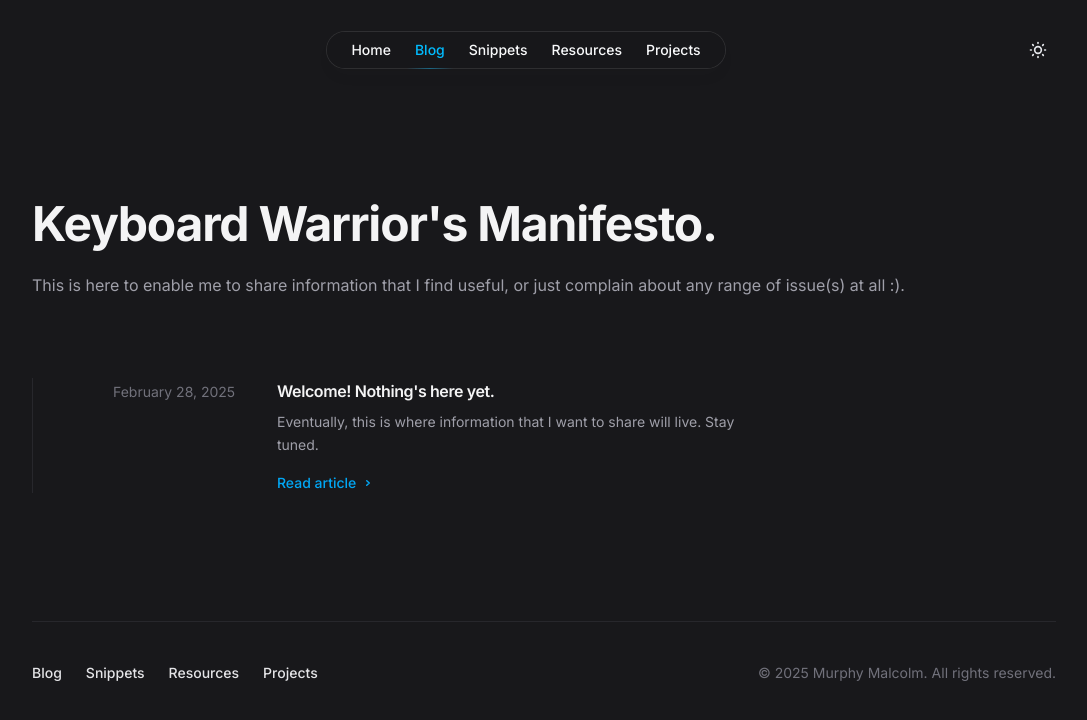
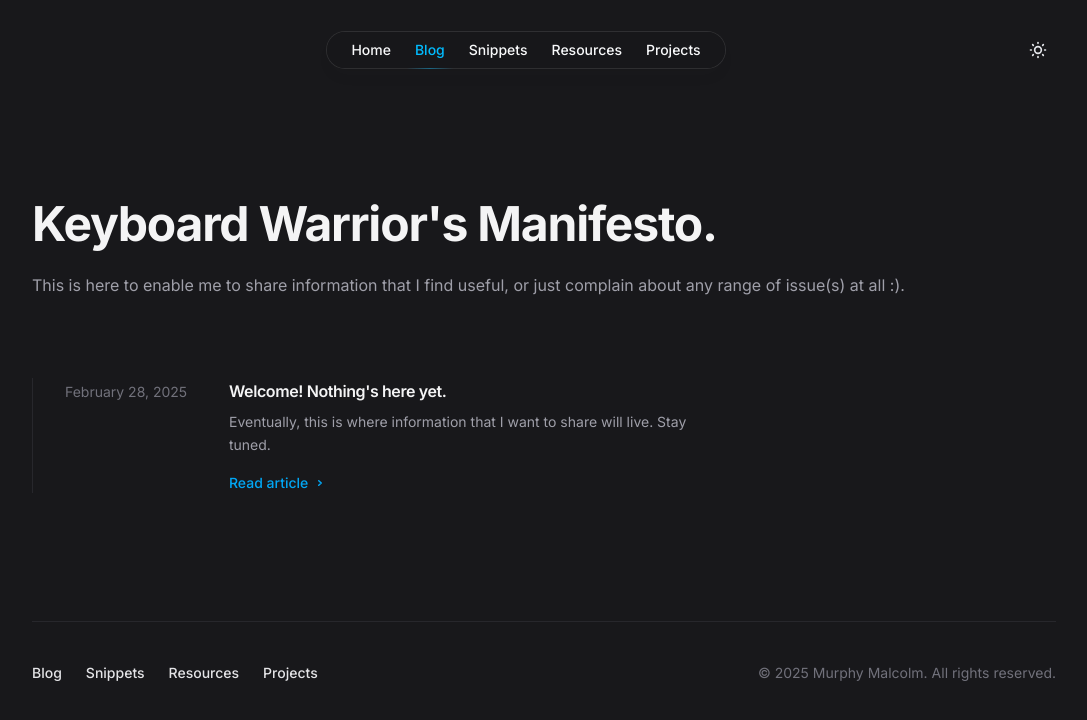
Before and after one commit to murphlmao/murphlmao.github.io, a Next.js app: page /blog in a window 1280 px wide. Shown: the top 720 px of the page, without its empty margins (96-1183 px from the left). Built offline with nearby package versions, Linux system fonts and the light colour scheme.

Commit message:
fix: weird spacing date issue

```diff
--- a/src/app/blog/BlogPagination.js
+++ b/src/app/blog/BlogPagination.js
@@ -20,7 +20,7 @@ export default function BlogPagination({ articles, articlesPerPage }) {
 
   return (
     <div className="md:border-l md:border-zinc-100 md:pl-6 md:dark:border-zinc-700/40">
-      <div className="flex max-w-3xl flex-col space-y-16">
+      <div className="flex max-w-2xl flex-col space-y-16">
         {currentArticles.map((article) => (
           <article
             key={article.slug}
```
